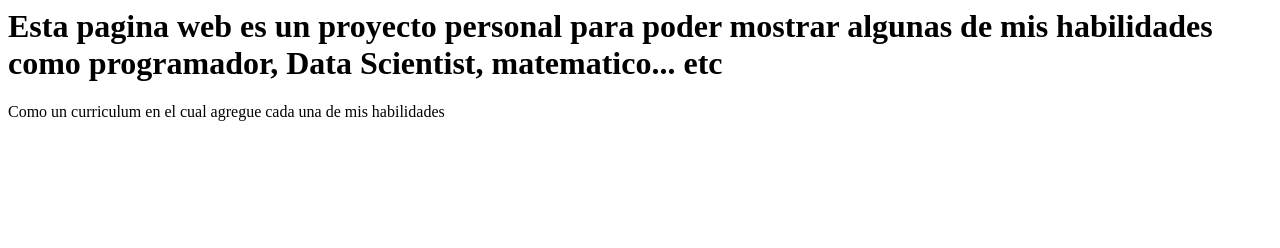
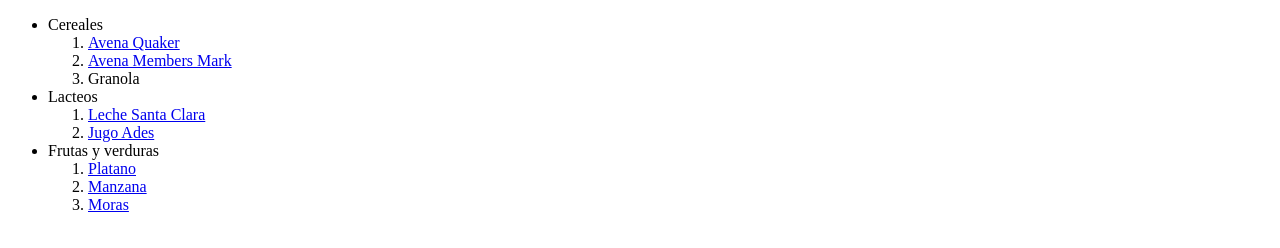
Before and after one commit to ceronlvictor/ceronlvictor, a plain HTML site: page index.html in a window 1280 px wide. Drawn offline with Linux system fonts and the light colour scheme.

Commit message:
My personal market list (practicing html)

```diff
--- a/index.html
+++ b/index.html
@@ -1,9 +1,38 @@
-<html>
+<!DOCTYPE html>
+<html lang="es">
     <head>
-        <title>Primer prueba de pagina web</title>
+        <meta charset = "UTF-8">
+        <meta name="description" content="Esta pagina te mostrará una lista de compras necesarias para esta semana">
+        <meta name="robots" content="index, follow">
+        <title>Lista de compras</title>
+        <meta name="viewport" content="width=device-width, inictial-scale=1.0">
     </head>
     <body>
-            <h1>Esta pagina web es un proyecto personal para poder mostrar algunas de mis habilidades como programador, Data Scientist, matematico... etc</h1>
-            <p>Como un curriculum en el cual agregue cada una de mis habilidades</p>
+        <header>
+            <nav>
+                <ul>
+                    <li>Cereales</li>
+                    <ol>
+                        <li><a href="https://www.sams.com.mx/avena-y-granola/avena-quaker-oats-natural-1-19-kg/000017618">Avena Quaker</a></li>
+                        <li><a href="https://www.sams.com.mx/avena-y-granola/avena-member-s-mark-old-fashioned-4-kg/000115291">Avena Members Mark</a></li>
+                        <li>Granola</li>
+                    </ol>
+                    <li>Lacteos</li>
+                    <ol>
+                        <li><a href="https://www.sams.com.mx/leche/leche-santa-clara-entera-de-vaca-12-pzas-de-1-l-c-u/980023486">Leche Santa Clara</a></li>
+                        <li><a href="https://www.sams.com.mx/jugos-y-nectares/bebida-de-soya-ades-6-pzas-de-946-ml/000162366">Jugo Ades</a></li>
+                    </ol>
+                    <li>Frutas y verduras</li>
+                    <ol>
+                        <li><a href="https://www.sams.com.mx/frutas/platano-organico-chanitos/980007149">Platano</a></li>
+                        <li><a href="https://www.sams.com.mx/frutas-y-verduras/manzana-rockit-1-36-kg/980004426">Manzana</a></li>
+                        <li><a href="https://super.walmart.com.mx/frutas/mora-azul-170-g/00000000004240">Moras</a></li>
+
+                    </ol>
+                </ul>
+
+            </nav>
+        </header>
     </body>
+
 </html>
```
